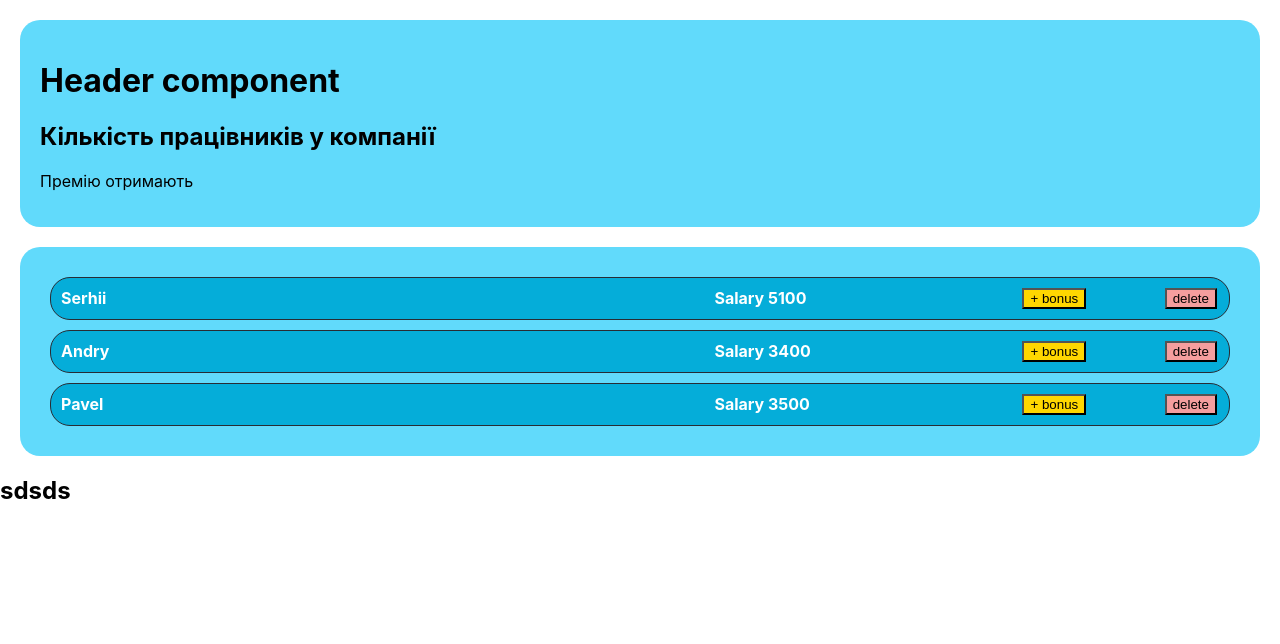
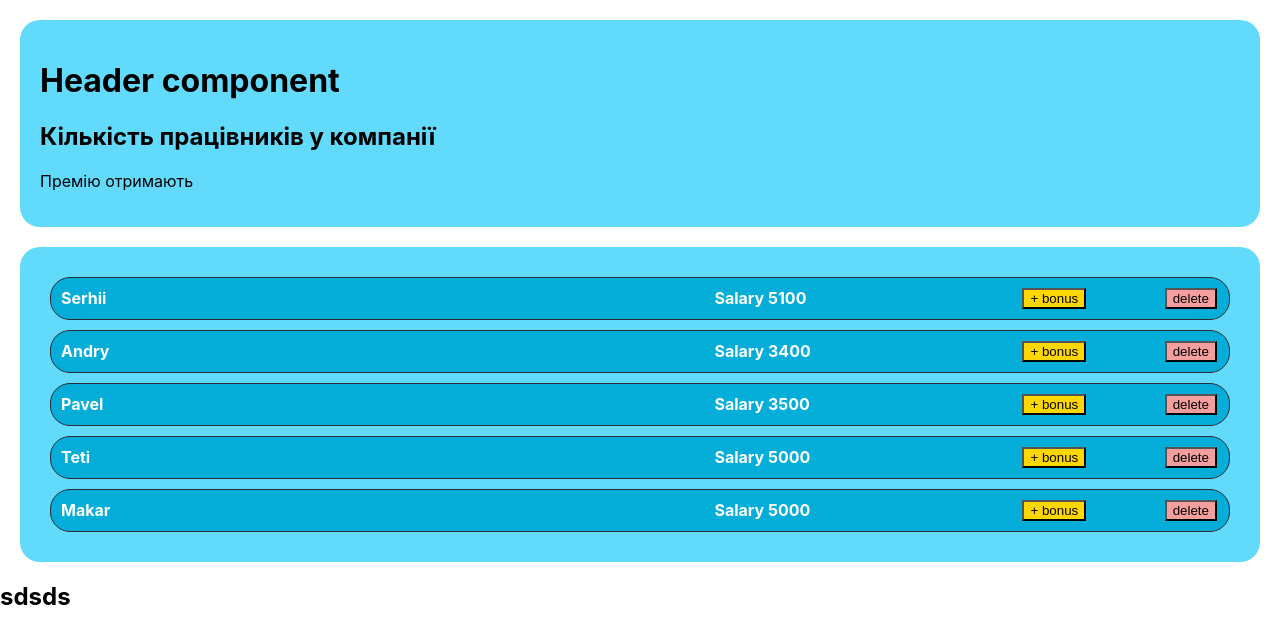
Before and after one commit to SerhiiHavryliuk/react-pet-employee-app, a React (Create React App) app: page / in a window 1280 px wide. Shown: the top 644 px of the page. Built offline with nearby package versions, Linux system fonts and the light colour scheme.

Commit message:
add list emploee dynamic

```diff
--- a/src/components/List/index.js
+++ b/src/components/List/index.js
@@ -9,12 +9,13 @@ class List extends React.Component {
             {id: 1, name: 'Andry', salary:'3400', isBonus: false },
             {id: 1, name: 'Pavel', salary:'3500', isBonus: true },
             {id: 1, name: 'Teti', salary:'5000', isBonus: true },
+            {id: 1, name: 'Makar', salary:'5000', isBonus: true },
         ]
         return (
             <div data= {dataEmp} className='listWrap'>
-                <ListItem nameEmp = {dataEmp[0].name} salaryEmp={dataEmp[0].salary}/>
-                <ListItem nameEmp = {dataEmp[1].name} salaryEmp={dataEmp[1].salary}/>
-                <ListItem nameEmp = {dataEmp[2].name} salaryEmp={dataEmp[2].salary}/>
+                {dataEmp.map(item => (
+                    <ListItem nameEmp = {item.name} salaryEmp={item.salary}/>
+                ))}
             </div>
         );
     }
```
